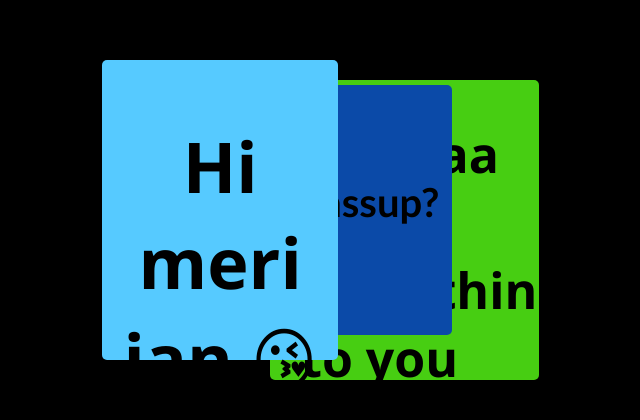
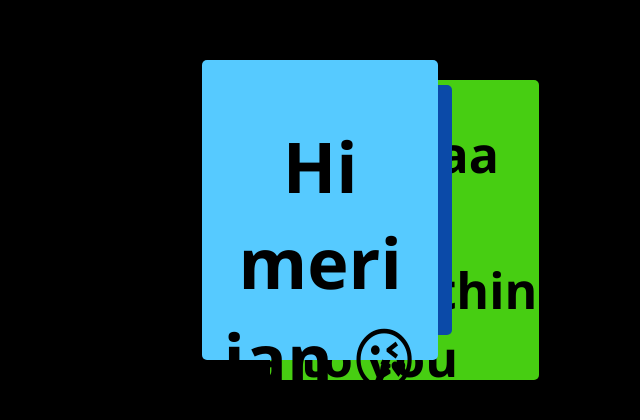
Before and after one commit to BeastWolf1/you, a plain HTML site: page index.html in a window 1280 px wide. Shown: the part 148-568 px from the top of the page, without its empty margins (234-874 px from the left). Drawn offline with Linux system fonts and the light colour scheme; a script that the page names is missing.

Commit message:
Update index.css

```diff
--- a/index.css
+++ b/index.css
@@ -18,13 +18,13 @@ body {
   margin-top: 200px;
   display: inline-block;
   position: relative;
-  left: -700px;
+  left: -600px;
 }
 
 h2 {
   display: flex;
   justify-content: center;
-  /* align-items: center; */
+  align-items: center;
   font-size: 70px;
   font-family: "Segoe UI", Tahoma, Geneva, Verdana, sans-serif;
 }
```
